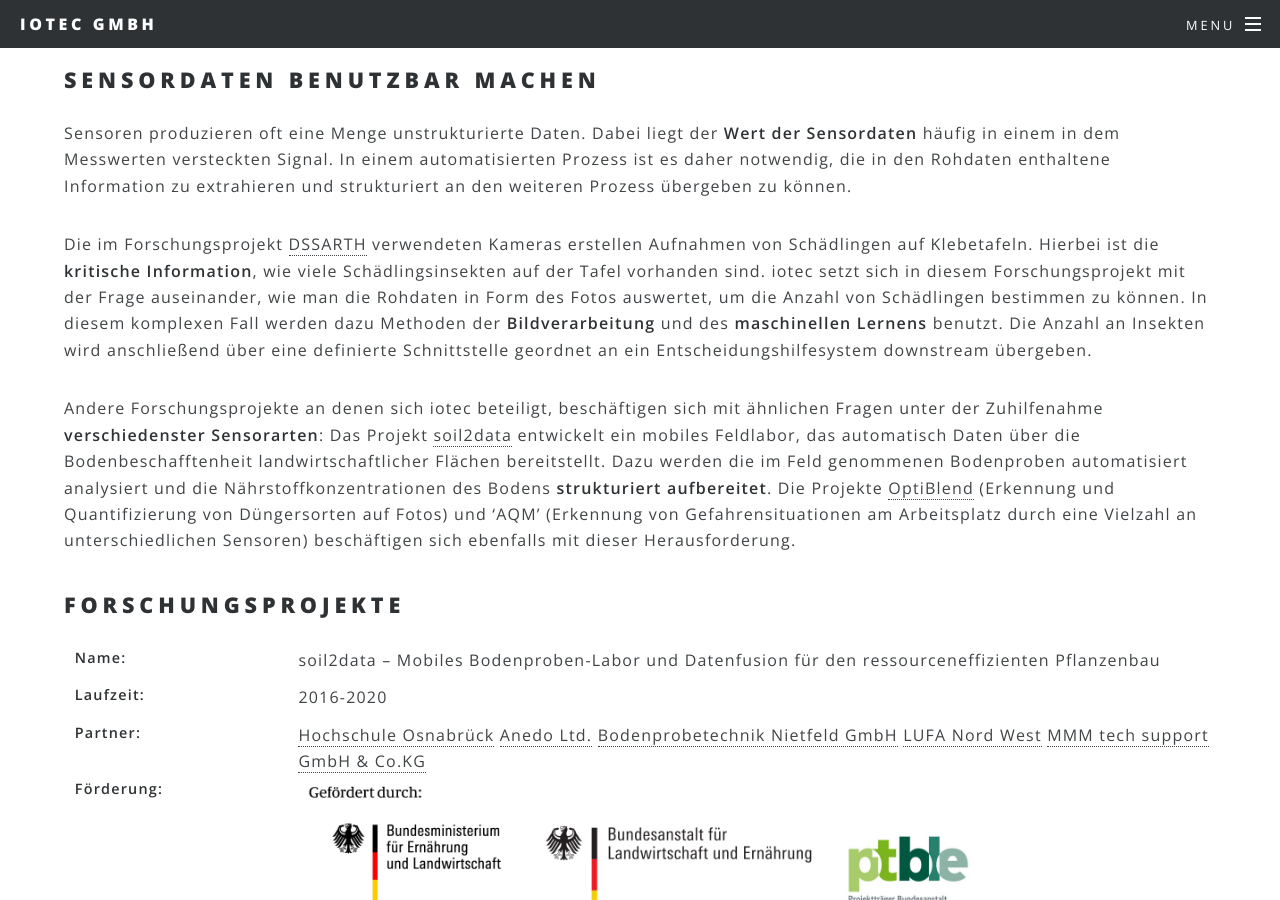
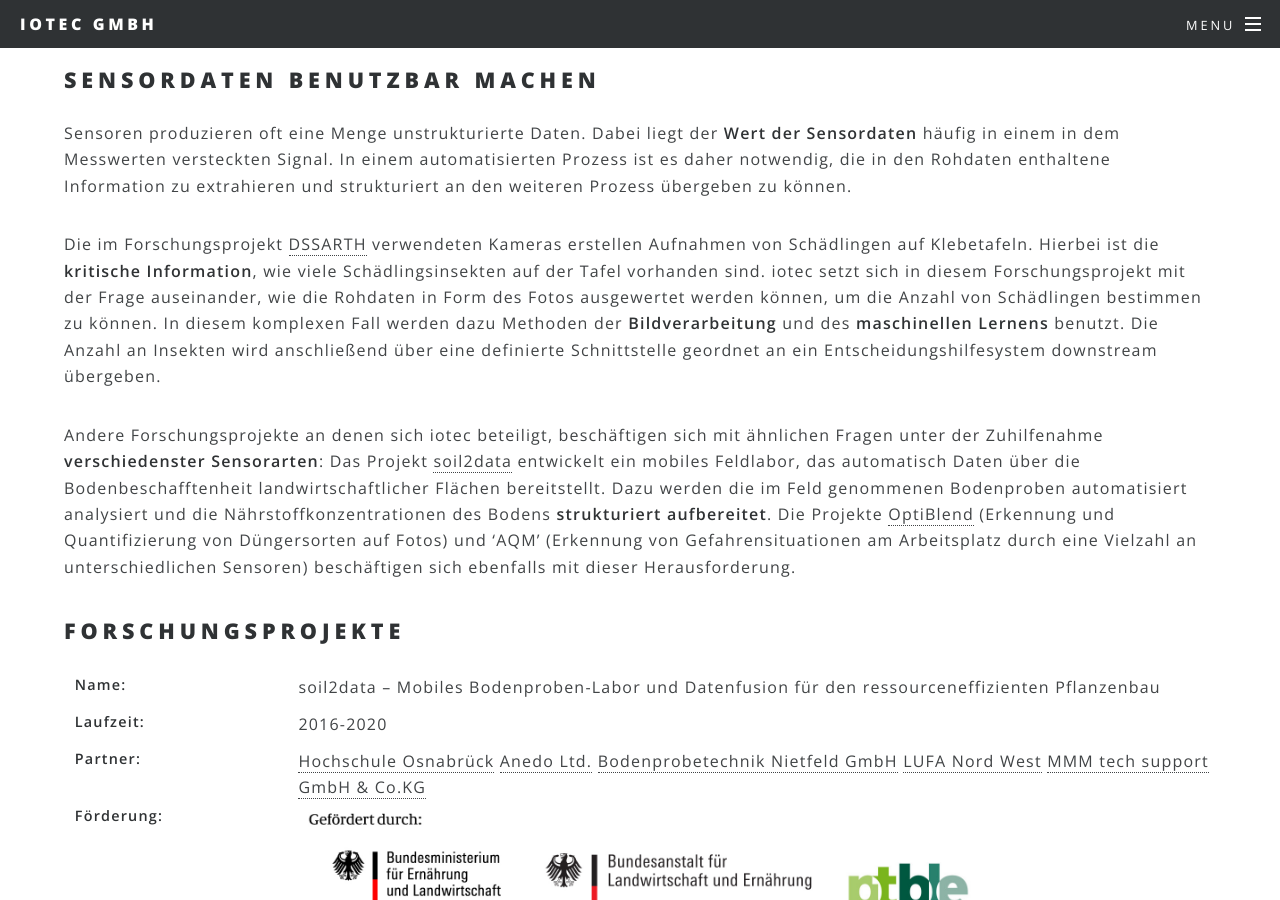
Before and after one commit to iotec-gmbh/iotec-gmbh.github.io, a Jekyll site: the page built from 12-research.md, in a window 1280 px wide and 900 px high, scrolled down 2021 px. Built offline with Jekyll 4.4.1, drawn with Linux system fonts in a browser that asks for light colours; our own code applies the rules of GitHub Pages for plain Markdown files.

Commit message:
Apply suggestion to 12-research.md

```diff
--- a/12-research.md
+++ b/12-research.md
@@ -77,7 +77,7 @@
 
 Die im Forschungsprojekt [DSSARTH](#dssarth) verwendeten Kameras erstellen Aufnahmen von Schädlingen auf Klebetafeln.
 Hierbei ist die **kritische Information**, wie viele Schädlingsinsekten auf der Tafel vorhanden sind.
-iotec setzt sich in diesem Forschungsprojekt mit der Frage auseinander, wie man die Rohdaten in Form des Fotos auswertet, um die Anzahl von Schädlingen bestimmen zu können.
+iotec setzt sich in diesem Forschungsprojekt mit der Frage auseinander, wie die Rohdaten in Form des Fotos ausgewertet werden können, um die Anzahl von Schädlingen bestimmen zu können.
 In diesem komplexen Fall werden dazu Methoden der **Bildverarbeitung** und des **maschinellen Lernens** benutzt.
 Die Anzahl an Insekten wird anschließend über eine definierte Schnittstelle geordnet an ein Entscheidungshilfesystem downstream übergeben.
 
```
